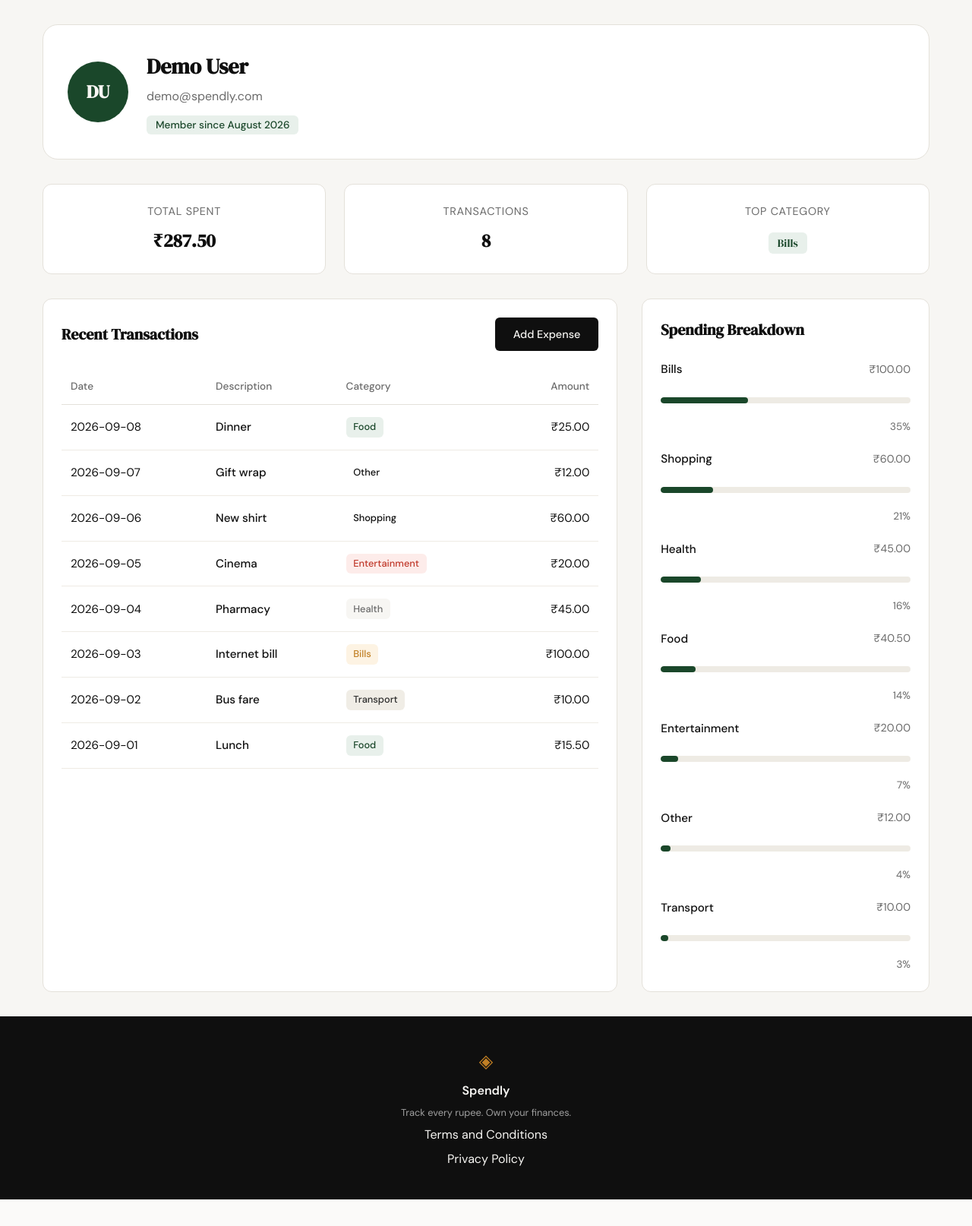
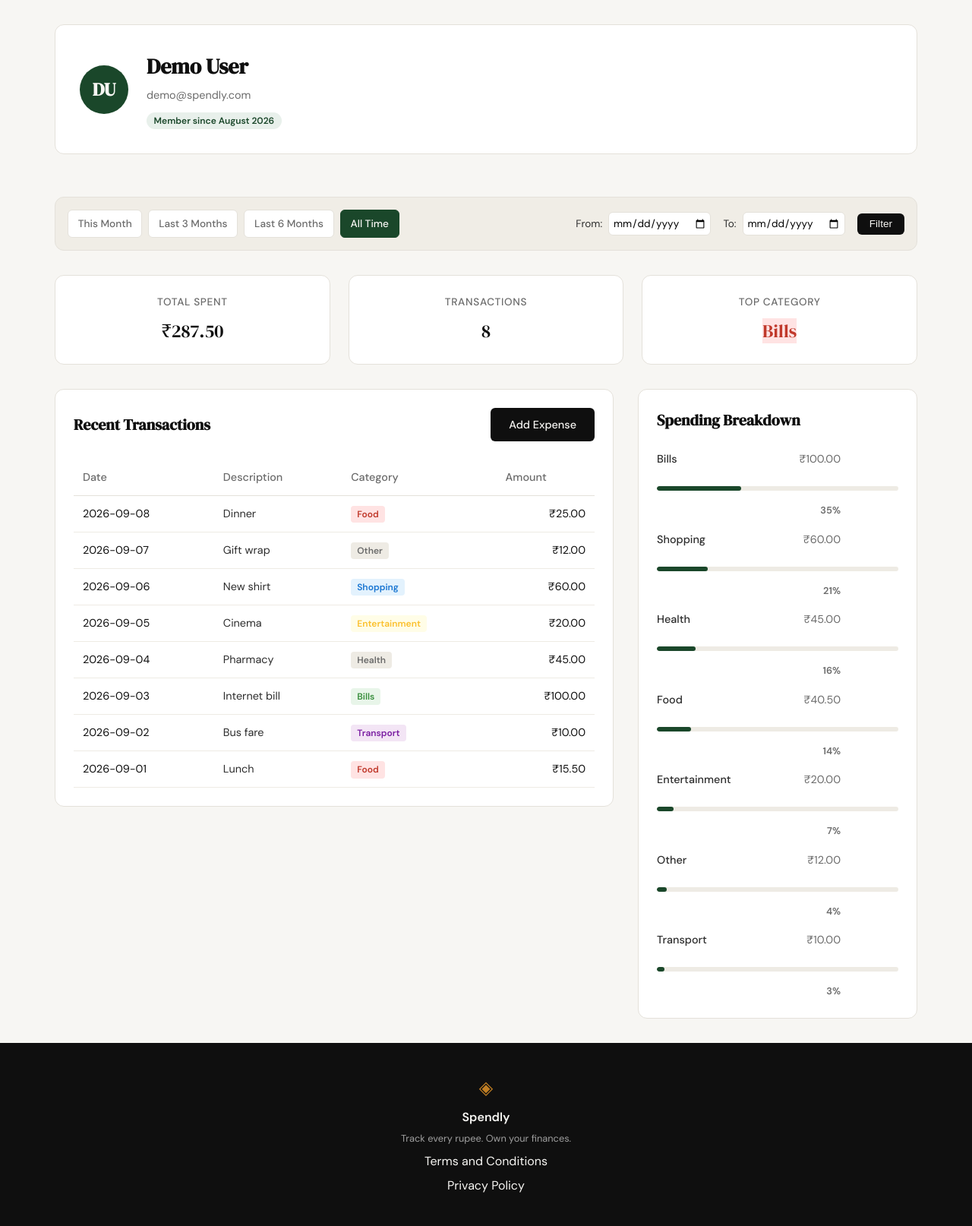
Before and after one commit to shanmukhasriram/spendly, a Flask app: page /profile in a window 1280 px wide. Shown: the part 61-1675 px from the top of the page at 76% size. Before the commit the page ends 1640 px from the top, so only its background shows below. Run offline with Flask 3, Linux system fonts and the light colour scheme; the visitor is signed in with stand-in values (Sample User, id 1); data comes from the database, SQL or seed files in the repository.

Commit message:
feat: implement date filtering for profile page and consolidate DB logic
- Implement date-range filtering for summary stats, transactions, and category breakdown on the profile page.
- Consolidate all database query logic into database/db.py and remove database/queries.py per CLAUDE.md.
- Fix critical production bug where raw passwords were stored instead of hashes in create_user().
- Update profile styling to use semantic CSS variables instead of hardcoded hex colors.
- Update auth and backend tests to support the new architecture and add tests for the date filter feature.

Co-Authored-By: Claude Code <noreply@anthropic.com>

```diff
--- a/app.py
+++ b/app.py
@@ -1,9 +1,8 @@
 from flask import Flask, render_template, request, redirect, url_for, session, flash
 import sqlite3
 from werkzeug.security import generate_password_hash, check_password_hash
-from database.db import create_user, get_user_by_email, init_db, seed_db
-from database import queries
-
+from database.db import create_user, get_user_by_email, init_db, seed_db, get_user_details, get_summary_stats, get_recent_transactions, get_category_breakdown
+from datetime import datetime, timedelta
 
 from functools import wraps
 
@@ -17,7 +16,6 @@ def login_required(f):
             return redirect(url_for("login"))
         return f(*args, **kwargs)
     return decorated_function
-
 
 # ------------------------------------------------------------------ #
 # Routes                                                              #
@@ -88,7 +86,6 @@ def terms():
 def privacy():
     return render_template("privacy.html")
 
-
 # ------------------------------------------------------------------ #
 # Placeholder routes — students will implement these                  #
 # ------------------------------------------------------------------ #
@@ -106,8 +103,26 @@ def logout():
 def profile():
     user_id = session["user_id"]
 
+    # --- DATE FILTERING LOGIC ---
+    date_from = request.args.get("date_from")
+    date_to = request.args.get("date_to")
+
+    # Validate dates
+    try:
+        if date_from:
+            datetime.strptime(date_from, "%Y-%m-%d")
+        if date_to:
+            datetime.strptime(date_to, "%Y-%m-%d")
+
+        if date_from and date_to and date_from > date_to:
+            flash("Start date must be before end date", "error")
+            return redirect(url_for("profile"))
+
+    except ValueError:
+        date_from, date_to = None, None
+
     # User Info
-    user_raw = queries.get_user_by_id(user_id)
+    user_raw = get_user_details(user_id)
     user_data = {
         "name": user_raw["name"],
         "email": user_raw["email"],
@@ -116,7 +131,7 @@ def profile():
     }
 
     # --- START SUMMARY STATS ---
-    stats_raw = queries.get_summary_stats(user_id)
+    stats_raw = get_summary_stats(user_id, date_from, date_to)
     stats_data = {
         "total_spent": f"₹{stats_raw['total_spent']:,.2f}",
         "transaction_count": stats_raw["transaction_count"],
@@ -125,7 +140,7 @@ def profile():
     # --- END SUMMARY STATS ---
 
     # --- START TRANSACTIONS ---
-    tx_raw = queries.get_recent_transactions(user_id)
+    tx_raw = get_recent_transactions(user_id, date_from=date_from, date_to=date_to)
     transactions_data = [
         {
             "date": tx["date"],
@@ -138,7 +153,7 @@ def profile():
     # --- END TRANSACTIONS ---
 
     # --- START CATEGORIES ---
-    cat_raw = queries.get_category_breakdown(user_id)
+    cat_raw = get_category_breakdown(user_id, date_from, date_to)
     categories_data = [
         {
             "category": cat["category"],
@@ -149,14 +164,41 @@ def profile():
     ]
     # --- END CATEGORIES ---
 
+    # --- PRESET CALCULATION ---
+    today = datetime.now().date()
+
+    # This Month
+    first_of_month = today.replace(day=1)
+    this_month_url = url_for("profile", date_from=first_of_month.strftime("%Y-%m-%d"), date_to=today.strftime("%Y-%m-%d"))
+
+    # Last 3 Months
+    three_months_ago = today - timedelta(days=90)
+    three_months_url = url_for("profile", date_from=three_months_ago.strftime("%Y-%m-%d"), date_to=today.strftime("%Y-%m-%d"))
+
+    # Last 6 Months
+    six_months_ago = today - timedelta(days=180)
+    six_months_url = url_for("profile", date_from=six_months_ago.strftime("%Y-%m-%d"), date_to=today.strftime("%Y-%m-%d"))
+
+    # All Time
+    all_time_url = url_for("profile")
+
+    presets = [
+        {"label": "This Month", "url": this_month_url, "active": (date_from == first_of_month.strftime("%Y-%m-%d") and date_to == today.strftime("%Y-%m-%d"))},
+        {"label": "Last 3 Months", "url": three_months_url, "active": (date_from == three_months_ago.strftime("%Y-%m-%d") and date_to == today.strftime("%Y-%m-%d"))},
+        {"label": "Last 6 Months", "url": six_months_url, "active": (date_from == six_months_ago.strftime("%Y-%m-%d") and date_to == today.strftime("%Y-%m-%d"))},
+        {"label": "All Time", "url": all_time_url, "active": (not date_from and not date_to)},
+    ]
+
     return render_template(
         "profile.html",
         user=user_data,
         stats=stats_data,
         transactions=transactions_data,
-        categories=categories_data
+        categories=categories_data,
+        presets=presets,
+        date_from=date_from,
+        date_to=date_to
     )
-
 
 @app.route("/expenses/add", methods=["GET", "POST"])
 @login_required
--- a/static/css/profile.css
+++ b/static/css/profile.css
@@ -1,20 +1,17 @@
 .profile-container {
     max-width: var(--max-width);
     margin: 0 auto;
-    padding: 2rem 1rem;
-    font-family: var(--font-body);
-    color: var(--ink);
+    padding: 2rem;
+    display: flex;
+    flex-direction: column;
+    gap: 2rem;
 }
 
-/* User Info Card */
 .profile-user-card {
     display: flex;
     align-items: center;
+    gap: 1.5rem;
     padding: 2rem;
-    background: var(--paper-card);
-    border: 1px solid var(--border);
-    border-radius: var(--radius-lg);
-    margin-bottom: 2rem;
 }
 
 .user-info {
@@ -24,8 +21,8 @@
 }
 
 .user-avatar {
-    width: 80px;
-    height: 80px;
+    width: 64px;
+    height: 64px;
     background: var(--accent);
     color: var(--paper);
     border-radius: 50%;
@@ -39,24 +36,103 @@
 
 .user-details h1 {
     font-family: var(--font-display);
-    margin: 0 0 0.25rem 0;
     font-size: 1.75rem;
     color: var(--ink);
+    margin-bottom: 0.25rem;
 }
 
 .user-email {
     color: var(--ink-muted);
-    margin: 0 0 0.75rem 0;
-    font-size: 1rem;
+    font-size: 0.9rem;
+    margin-bottom: 0.5rem;
 }
 
 .user-badge {
+    font-size: 0.75rem;
+    font-weight: 600;
+    color: var(--accent);
+    background: var(--accent-light);
+    padding: 0.2rem 0.6rem;
+    border-radius: 999px;
+}
+
+/* Filter Bar */
+.profile-filter-bar {
+    display: flex;
+    justify-content: space-between;
+    align-items: center;
+    gap: 1rem;
+    padding: 1rem;
+    background: var(--paper-warm);
+    border: 1px solid var(--border);
+    border-radius: var(--radius-md);
+    flex-wrap: wrap;
+}
+
+.filter-presets {
+    display: flex;
+    gap: 0.5rem;
+}
+
+.preset-btn {
+    padding: 0.4rem 0.8rem;
     font-size: 0.85rem;
-    padding: 0.25rem 0.75rem;
-    background: var(--accent-light);
+    font-weight: 500;
+    color: var(--ink-muted);
+    background: var(--paper-card);
+    border: 1px solid var(--border);
+    border-radius: var(--radius-sm);
+    transition: all 0.2s;
+}
+
+.preset-btn:hover {
+    border-color: var(--accent);
     color: var(--accent);
+}
+
+.preset-btn.active {
+    background: var(--accent);
+    color: var(--paper);
+    border-color: var(--accent);
+}
+
+.custom-filter-form {
+    display: flex;
+    align-items: center;
+    gap: 1rem;
+}
+
+.filter-input-group {
+    display: flex;
+    align-items: center;
+    gap: 0.5rem;
+    font-size: 0.85rem;
+    color: var(--ink-soft);
+}
+
+.filter-input-group input {
+    padding: 0.3rem;
+    border: 1px solid var(--border);
     border-radius: var(--radius-sm);
+    font-family: var(--font-body);
+    font-size: 0.85rem;
+    background: var(--paper-card);
+}
+
+.btn-secondary {
+    padding: 0.4rem 1rem;
+    font-size: 0.85rem;
     font-weight: 500;
+    background: var(--ink);
+    color: var(--paper);
+    border: none;
+    border-radius: var(--radius-sm);
+    cursor: pointer;
+    transition: background 0.2s;
+}
+
+.btn-secondary:hover {
+    background: var(--accent);
 }
 
 /* Stats Grid */
@@ -64,20 +140,17 @@
     display: grid;
     grid-template-columns: repeat(3, 1fr);
     gap: 1.5rem;
-    margin-bottom: 2rem;
 }
 
 .stat-card {
     padding: 1.5rem;
     text-align: center;
-    background: var(--paper-card);
-    border: 1px solid var(--border);
-    border-radius: var(--radius-md);
 }
 
 .stat-label {
     display: block;
-    font-size: 0.9rem;
+    font-size: 0.85rem;
+    font-weight: 500;
     color: var(--ink-muted);
     margin-bottom: 0.5rem;
     text-transform: uppercase;
@@ -87,7 +160,6 @@
 .stat-value {
     font-family: var(--font-display);
     font-size: 1.5rem;
-    font-weight: 600;
     color: var(--ink);
 }
 
@@ -96,6 +168,7 @@
     display: grid;
     grid-template-columns: 2fr 1fr;
     gap: 2rem;
+    align-items: start;
 }
 
 .profile-section {
@@ -115,10 +188,10 @@
 .section-header h2 {
     font-family: var(--font-display);
     font-size: 1.25rem;
-    margin: 0;
+    color: var(--ink);
 }
 
-/* Transactions Table */
+/* Table */
 .table-wrapper {
     overflow-x: auto;
 }
@@ -126,63 +199,53 @@
 .transactions-table {
     width: 100%;
     border-collapse: collapse;
-    text-align: left;
+    font-size: 0.9rem;
 }
 
 .transactions-table th {
-    font-size: 0.85rem;
+    text-align: left;
+    padding: 0.75rem;
     color: var(--ink-muted);
     font-weight: 500;
-    padding: 0.75rem;
     border-bottom: 1px solid var(--border);
 }
 
 .transactions-table td {
-    padding: 1rem 0.75rem;
+    padding: 0.75rem;
     border-bottom: 1px solid var(--border-soft);
-    font-size: 0.95rem;
 }
 
 .transactions-table .desc {
-    font-weight: 500;
+    color: var(--ink-soft);
 }
 
-.text-right {
-    text-align: right;
+.text-right { text-align: right; }
+
+.category-badge {
+    font-size: 0.75rem;
+    font-weight: 600;
+    padding: 0.2rem 0.5rem;
+    border-radius: 4px;
+    background: var(--border-soft);
+    color: var(--ink-muted);
 }
 
-/* Category Badges */
-.category-badge {
-    display: inline-block;
-    padding: 0.2rem 0.6rem;
-    border-radius: var(--radius-sm);
-    font-size: 0.8rem;
-    font-weight: 500;
-}
+.badge-food { background: var(--cat-food-light); color: var(--cat-food); }
+.badge-shopping { background: var(--cat-shopping-light); color: var(--cat-shopping); }
+.badge-transport { background: var(--cat-transport-light); color: var(--cat-transport); }
+.badge-bills { background: var(--cat-bills-light); color: var(--cat-bills); }
+.badge-entertainment { background: var(--cat-entertainment-light); color: var(--cat-entertainment); }
 
-.badge-food { background: var(--accent-light); color: var(--accent); }
-.badge-bills { background: var(--accent-2-light); color: var(--accent-2); }
-.badge-transport { background: var(--paper-warm); color: var(--ink-soft); }
-.badge-entertainment { background: var(--danger-light); color: var(--danger); }
-.badge-health { background: var(--paper); color: var(--ink-muted); }
-
-.category-pill {
-    padding: 0.25rem 0.75rem;
-    border-radius: var(--radius-sm);
-    font-size: 0.9rem;
-    font-weight: 500;
-}
-
-/* Category Breakdown */
+/* Breakdown */
 .breakdown-list {
     display: flex;
     flex-direction: column;
-    gap: 1.25rem;
+    gap: 1rem;
 }
 
 .breakdown-item {
     display: grid;
-    grid-template-columns: 1fr auto;
+    grid-template-columns: 1fr 60px;
     align-items: center;
     gap: 1rem;
 }
@@ -191,59 +254,41 @@
     display: flex;
     justify-content: space-between;
     align-items: center;
-    width: 100%;
-    margin-bottom: 0.5rem;
+    font-size: 0.9rem;
 }
 
 .cat-name {
     font-weight: 500;
-    font-size: 0.95rem;
+    color: var(--ink-soft);
 }
 
 .cat-amount {
     color: var(--ink-muted);
-    font-size: 0.9rem;
 }
 
 .mock-bar-track {
-    height: 8px;
+    height: 6px;
     background: var(--border-soft);
-    border-radius: 4px;
-    width: 100%;
+    border-radius: 999px;
     overflow: hidden;
-    margin-bottom: 0.25rem;
+    grid-column: 1 / -1;
+    margin-top: 0.5rem;
 }
 
 .mock-bar {
     height: 100%;
     background: var(--accent);
-    border-radius: 4px;
+    border-radius: 999px;
 }
 
 .cat-percent {
-    font-size: 0.85rem;
+    font-size: 0.8rem;
+    font-weight: 600;
     color: var(--ink-muted);
     text-align: right;
 }
 
-/* Override for breakdown item to fit the custom layout */
-.breakdown-item.mock-bar-row {
-    grid-template-columns: 1fr;
+@media (max-width: 900px) {
+    .profile-main-grid { grid-template-columns: 1fr; }
+    .profile-stats-grid { grid-template-columns: 1fr; }
 }
-
-/* Responsive */
-@media (max-width: 768px) {
-    .profile-stats-grid {
-        grid-template-columns: 1fr;
-    }
-    .profile-main-grid {
-        grid-template-columns: 1fr;
-    }
-    .profile-user-card {
-        flex-direction: column;
-        text-align: center;
-    }
-    .user-info {
-        flex-direction: column;
-    }
-}
--- a/static/css/style.css
+++ b/static/css/style.css
@@ -18,6 +18,17 @@
     --danger-light: #fdecea;
     --border: #e4e1da;
     --border-soft: #eeebe4;
+
+    --cat-food: #c0392b;
+    --cat-food-light: #ffe3e3;
+    --cat-shopping: #1976d2;
+    --cat-shopping-light: #e3f2fd;
+    --cat-transport: #7b1fa2;
+    --cat-transport-light: #f3e5f5;
+    --cat-bills: #388e3c;
+    --cat-bills-light: #e8f5e9;
+    --cat-entertainment: #fbc02d;
+    --cat-entertainment-light: #fffde7;
 
     --font-display: 'DM Serif Display', Georgia, serif;
     --font-body: 'DM Sans', system-ui, sans-serif;
--- a/templates/profile.html
+++ b/templates/profile.html
@@ -19,6 +19,29 @@
                 <span class="user-badge">Member since {{ user.member_since }}</span>
             </div>
         </div>
+    </div>
+
+    <!-- Date Filter Bar -->
+    <div class="profile-filter-bar">
+        <div class="filter-presets">
+            {% for preset in presets %}
+            <a href="{{ preset.url }}" class="preset-btn {{ 'active' if preset.active }}">
+                {{ preset.label }}
+            </a>
+            {% endfor %}
+        </div>
+
+        <form class="custom-filter-form" method="GET" action="{{ url_for('profile') }}">
+            <div class="filter-input-group">
+                <label for="date_from">From:</label>
+                <input type="date" id="date_from" name="date_from" value="{{ date_from or '' }}">
+            </div>
+            <div class="filter-input-group">
+                <label for="date_to">To:</label>
+                <input type="date" id="date_to" name="date_to" value="{{ date_to or '' }}">
+            </div>
+            <button type="submit" class="btn-secondary">Filter</button>
+        </form>
     </div>
 
     <!-- Summary Stats Row -->
```
Also changed, not shown: database/db.py (+122 -4 lines), database/queries.py (deleted, +0 -117 lines), tests/test_auth.py (+16 -5 lines), tests/test_backend_connection.py (+15 -14 lines), tests/test_date_filter.py (added, +45 -0 lines), .claude/specs/06-date-filter-profile.md (added).
